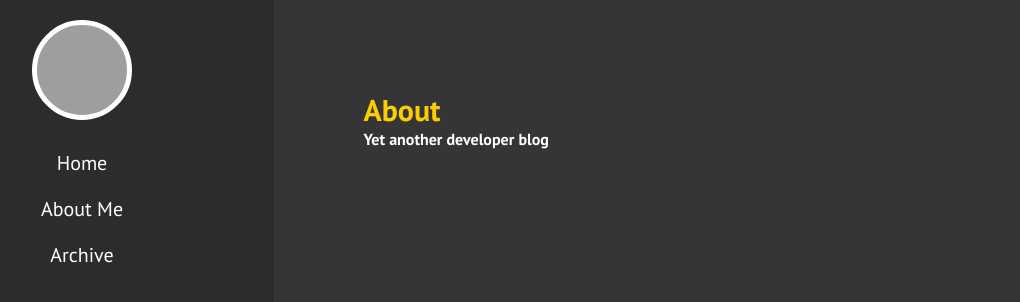
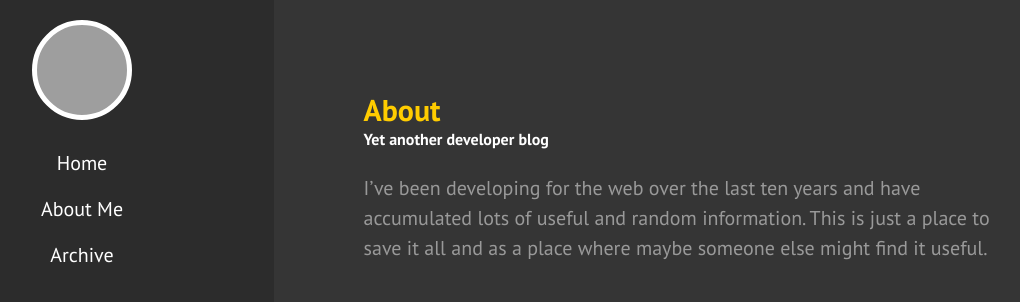
Before and after one commit to alexwyett/alexwyett.github.io, a Jekyll site: the page built from about.md, in a window 1280 px wide. Shown: the top 302 px of the page, without its empty margins (110-1130 px from the left). Built offline with Jekyll 4.4.1, drawn with Linux system fonts in a browser that asks for light colours; nearby versions of some CDN libraries; comment, search, counter and statistics services are not loaded; grey boxes are pictures that could not be loaded.

Commit message:
Added about

```diff
--- a/about.md
+++ b/about.md
@@ -4,3 +4,5 @@ title: About
 tagline: Yet another developer blog
 ---
 {% include JB/setup %}
+
+I've been developing for the web over the last ten years and have accumulated lots of useful and random information.  This is just a place to save it all and as a place where maybe someone else might find it useful.
```
